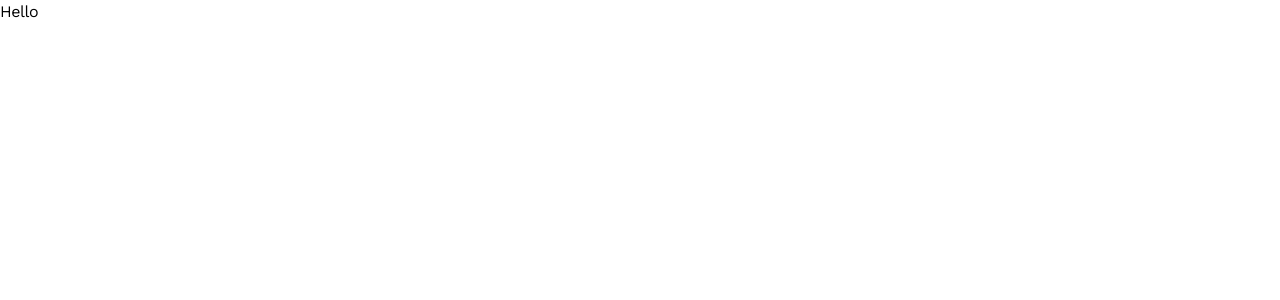
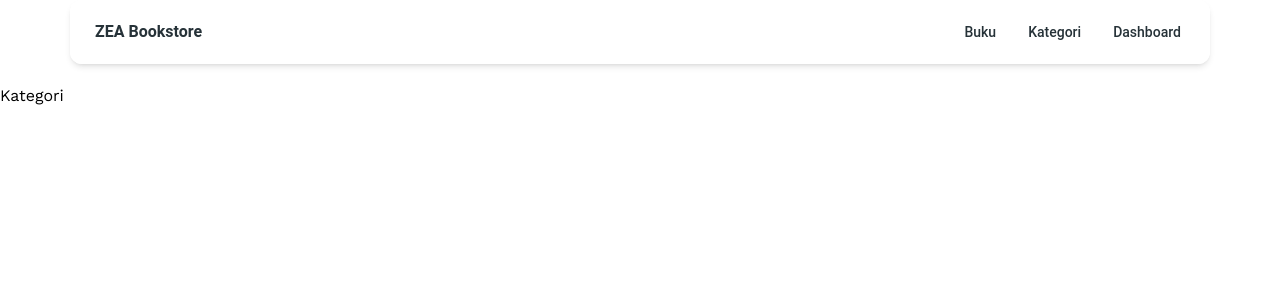
Before and after one commit to yaaann-wnd/zea-bookstore-material-tailwind, a Next.js app: page / in a window 1280 px wide. Shown: the top 300 px of the page. Built offline with nearby package versions, Linux system fonts and the light colour scheme.

Commit message:
tambah navbar dan instal heroicons

```diff
--- /dev/null
+++ b/app/components/NavList.jsx
@@ -0,0 +1,48 @@
+import { Typography } from "@material-tailwind/react";
+import Link from "next/link";
+
+export default function NavList() {
+  return (
+    <ul className="my-2 flex flex-col gap-2 lg:mb-0 lg:mt-0 lg:flex-row lg:items-center lg:gap-6">
+      <Typography
+        as="li"
+        variant="small"
+        color="blue-gray"
+        className="p-1 font-medium"
+      >
+        <Link
+          href="#"
+          className="flex items-center hover:text-blue-500 transition-colors"
+        >
+          Buku
+        </Link>
+      </Typography>
+      <Typography
+        as="li"
+        variant="small"
+        color="blue-gray"
+        className="p-1 font-medium"
+      >
+        <Link
+          href="#"
+          className="flex items-center hover:text-blue-500 transition-colors"
+        >
+          Kategori
+        </Link>
+      </Typography>
+      <Typography
+        as="li"
+        variant="small"
+        color="blue-gray"
+        className="p-1 font-medium"
+      >
+        <Link
+          href="#"
+          className="flex items-center hover:text-blue-500 transition-colors"
+        >
+          Dashboard
+        </Link>
+      </Typography>
+    </ul>
+  );
+}
--- /dev/null
+++ b/app/components/Navbar.jsx
@@ -0,0 +1,60 @@
+"use client";
+
+import {
+  Navbar,
+  Collapse,
+  Typography,
+  IconButton,
+} from "@material-tailwind/react";
+
+import { Bars3Icon, XMarkIcon } from "@heroicons/react/24/outline";
+import { useEffect, useState } from "react";
+import NavList from "./NavList";
+
+export default function NavbarSimple() {
+  const [openNav, setOpenNav] = useState(false);
+
+  const handleWindowResize = () =>
+    window.innerWidth >= 960 && setOpenNav(false);
+
+  useEffect(() => {
+    window.addEventListener("resize", handleWindowResize);
+
+    return () => {
+      window.removeEventListener("resize", handleWindowResize);
+    };
+  }, []);
+
+  return (
+    <Navbar className="max-w-screen-xl mx-auto px-6 py-3 mb-5">
+      <div className="flex items-center justify-between text-blue-gray-900">
+        <Typography
+          as="a"
+          href="#"
+          variant="h6"
+          className="mr-4 cursor-pointer py-1.5"
+        >
+          ZEA Bookstore
+        </Typography>
+        <div className="hidden lg:block">
+          <NavList />
+        </div>
+        <IconButton
+          variant="text"
+          className="ml-auto h-6 w-6 text-inherit hover:bg-transparent focus:bg-transparent active:bg-transparent lg:hidden"
+          ripple={false}
+          onClick={() => setOpenNav(!openNav)}
+        >
+          {openNav ? (
+            <XMarkIcon className="h-6 w-6" strokeWidth={2} />
+          ) : (
+            <Bars3Icon className="h-6 w-6" strokeWidth={2} />
+          )}
+        </IconButton>
+      </div>
+      <Collapse open={openNav}>
+        <NavList />
+      </Collapse>
+    </Navbar>
+  );
+}
--- a/app/layout.jsx
+++ b/app/layout.jsx
@@ -1,5 +1,6 @@
 import { Work_Sans } from "next/font/google";
 import "./globals.css";
+import NavbarSimple from "./components/Navbar";
 
 const font = Work_Sans({ subsets: ["latin"] });
 
@@ -11,7 +12,10 @@
 export default function RootLayout({ children }) {
   return (
     <html lang="en">
-      <body className={`${font.className} tracking-tight`}>{children}</body>
+      <body className={`${font.className}`}>
+        <NavbarSimple />
+        {children}
+      </body>
     </html>
   );
 }
--- a/app/page.jsx
+++ b/app/page.jsx
@@ -1,7 +1,7 @@
 export default function Home() {
   return (
     <>
-    Hello
+    Kategori
     </>
   );
 }
--- a/package.json
+++ b/package.json
@@ -9,6 +9,7 @@
     "lint": "next lint"
   },
   "dependencies": {
+    "@heroicons/react": "^2.1.1",
     "@material-tailwind/react": "^2.1.9",
     "next": "14.1.0",
     "react": "^18",
```
Also changed, not shown: 1 other file (tests, documents, lock files or other folders).
